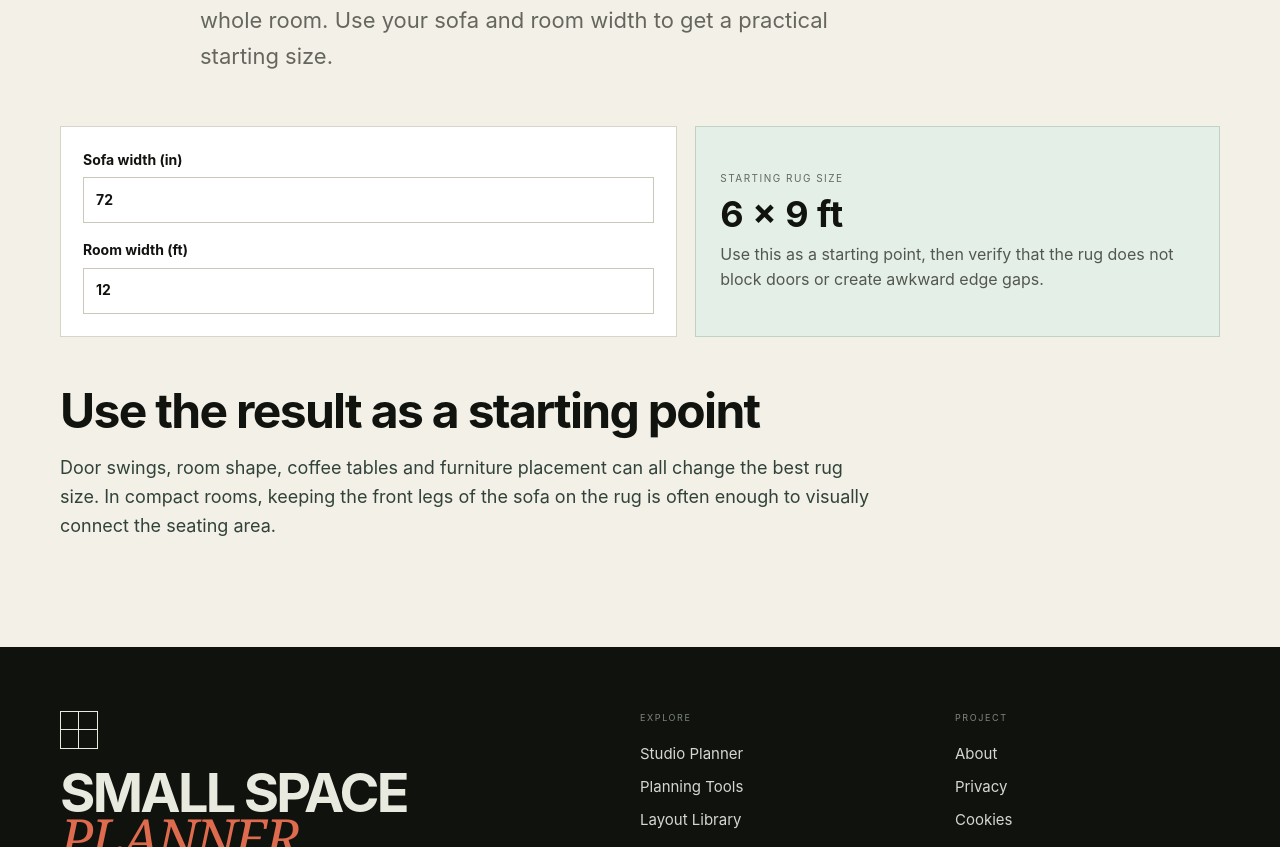
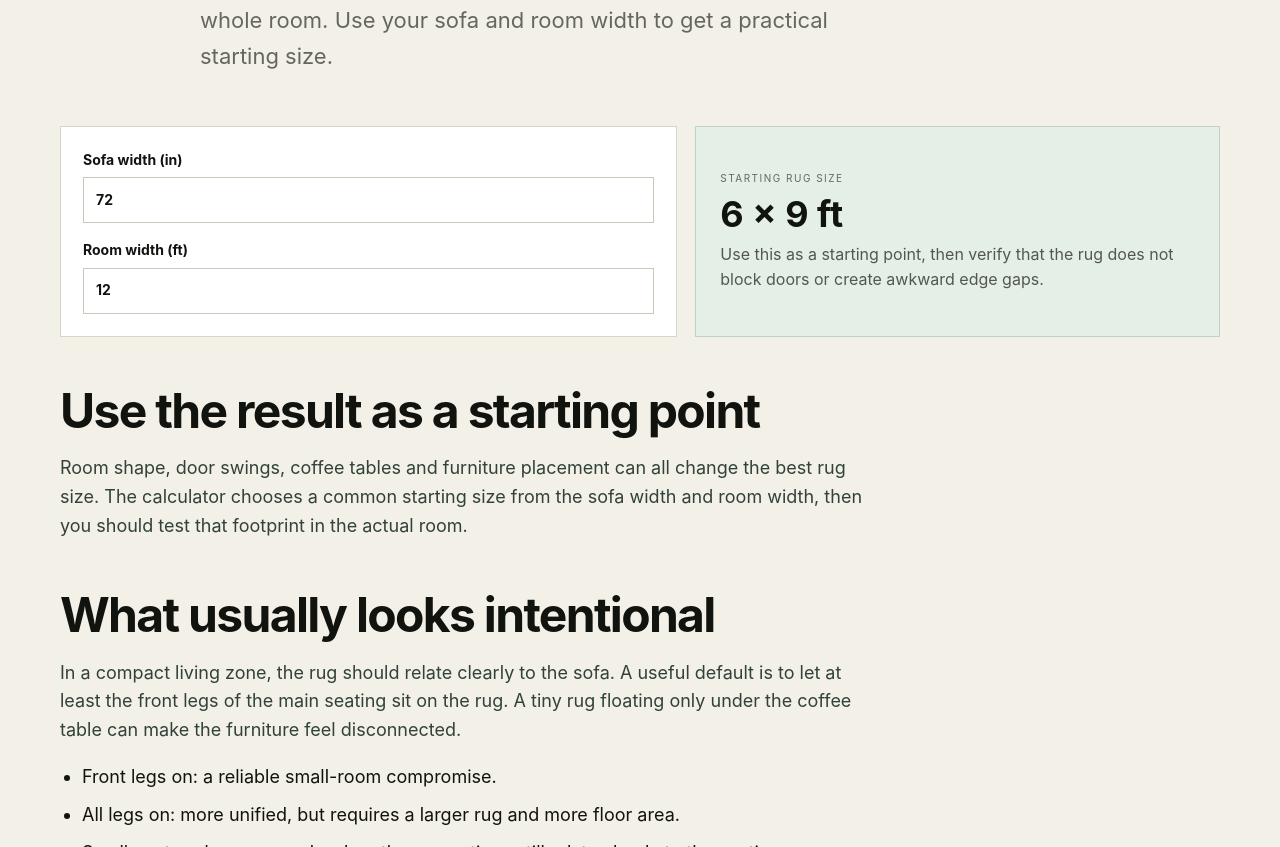
Before and after one commit to talaverilla85/small-space-lab, a Next.js app: page /tools/rug-size-calculator in a window 1280 px wide. Shown: the part 352-1199 px from the top of the page. Built offline with nearby package versions, Linux system fonts and the light colour scheme; no server answers.

Commit message:
Deepen rug-size-calculator page.tsx

```diff
--- a/app/tools/rug-size-calculator/page.tsx
+++ b/app/tools/rug-size-calculator/page.tsx
@@ -16,8 +16,37 @@ export default function Page(){
       <h1>Rug Size Calculator</h1>
       <p className="lede">A rug should connect the seating zone without swallowing the whole room. Use your sofa and room width to get a practical starting size.</p>
     </header>
-    <section className="container tool-page"><RugTool/>
-      <div className="prose tool-copy"><h2>Use the result as a starting point</h2><p>Door swings, room shape, coffee tables and furniture placement can all change the best rug size. In compact rooms, keeping the front legs of the sofa on the rug is often enough to visually connect the seating area.</p></div>
+
+    <section className="container tool-page">
+      <RugTool/>
+
+      <div className="prose tool-copy">
+        <h2>Use the result as a starting point</h2>
+        <p>Room shape, door swings, coffee tables and furniture placement can all change the best rug size. The calculator chooses a common starting size from the sofa width and room width, then you should test that footprint in the actual room.</p>
+
+        <h2>What usually looks intentional</h2>
+        <p>In a compact living zone, the rug should relate clearly to the sofa. A useful default is to let at least the front legs of the main seating sit on the rug. A tiny rug floating only under the coffee table can make the furniture feel disconnected.</p>
+        <ul>
+          <li>Front legs on: a reliable small-room compromise.</li>
+          <li>All legs on: more unified, but requires a larger rug and more floor area.</li>
+          <li>Small centered rug: use only when the proportions still relate clearly to the seating.</li>
+          <li>Leave enough exposed floor that doors and circulation remain easy.</li>
+        </ul>
+
+        <h2>Tape the rug outline before ordering</h2>
+        <p>Painter&apos;s tape is useful because rug dimensions can feel very different on the floor than they do on a product page. Mark the proposed size, place the sofa and coffee table around it, and walk the room before committing.</p>
+
+        <div className="planner-cta">
+          <div><div className="kicker">See the layouts</div><h3>Compare three rug-placement strategies.</h3><p>The guide shows how the rug can connect a compact seating zone.</p></div>
+          <Link className="button primary" href="/furniture-layout/rug-placement-small-living-room">Open rug guide</Link>
+        </div>
+
+        <h2>Related planning tools</h2>
+        <div className="grid related-grid">
+          <Link className="card" href="/tools/sofa-fit-calculator"><div className="kicker">Calculator</div><h3>Sofa Fit Calculator</h3><p>Check sofa width before the rug has to work around it.</p></Link>
+          <Link className="card" href="/tools/furniture-clearance-calculator"><div className="kicker">Calculator</div><h3>Furniture Clearance</h3><p>Make sure the seating zone still leaves a practical route.</p></Link>
+        </div>
+      </div>
     </section>
   </article>
 }
```
